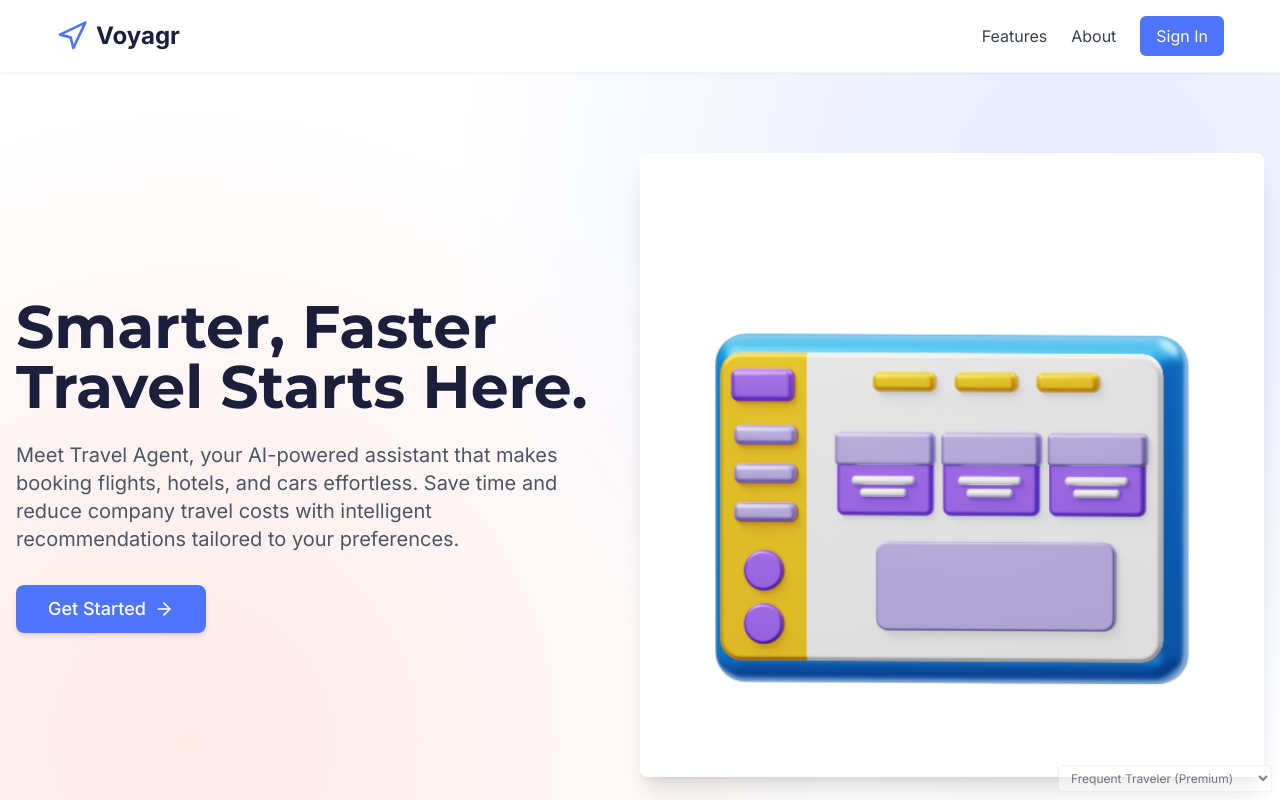
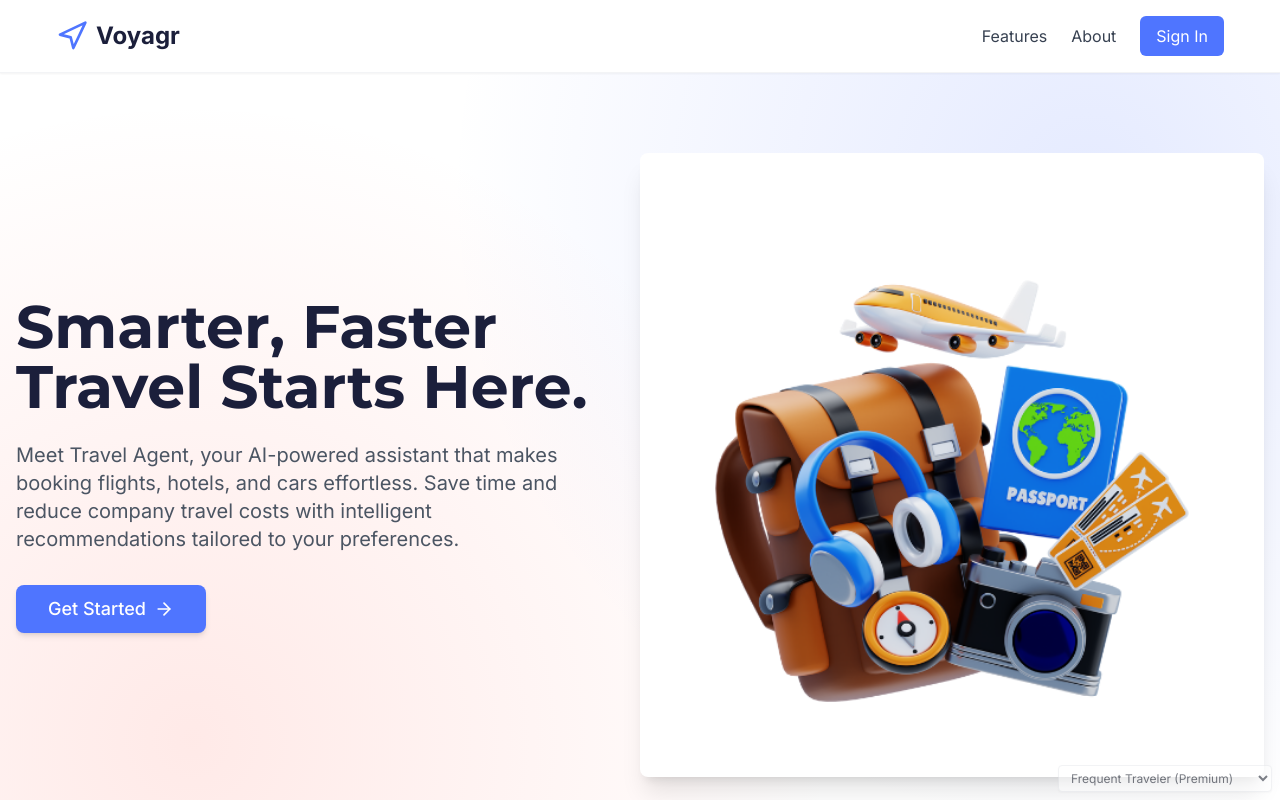
Before and after one commit to Nokamorad/acmetravel-ai-demo-hub, a React (Vite) app: page / in a window 1280 px wide. Shown: the top 800 px of the page. Built offline with nearby package versions, Linux system fonts and the light colour scheme; a web font is replaced by a local one.

Commit message:
Visual edit in Lovable
Edited UI in Lovable

```diff
--- a/src/pages/Homepage.tsx
+++ b/src/pages/Homepage.tsx
@@ -1,12 +1,9 @@
-
 import React from "react";
 import { Link } from "react-router-dom";
 import { Button } from "@/components/ui/button";
 import { ArrowRight, Navigation } from "lucide-react";
-
 const Homepage = () => {
-  return (
-    <div className="min-h-screen flex flex-col bg-white">
+  return <div className="min-h-screen flex flex-col bg-white">
       {/* Navigation Bar */}
       <header className="bg-white py-4 px-6 shadow-sm border-b border-gray-100">
         <div className="container mx-auto flex justify-between items-center">
@@ -43,11 +40,7 @@ const Homepage = () => {
             </div>
             <div className="lg:w-1/2">
               <div className="rounded-lg overflow-hidden shadow-xl bg-white p-2 md:p-4">
-                <img
-                  src="/lovable-uploads/5fca89a7-a786-4dc9-9d05-eb6f3d3a3041.png"
-                  alt="Travel booking interface"
-                  className="w-full h-auto rounded-lg"
-                />
+                <img alt="Travel booking interface" className="w-full h-auto rounded-lg" src="/lovable-uploads/65a50e17-873b-4448-83cf-d441e83e15dc.png" />
               </div>
             </div>
           </div>
@@ -126,8 +119,6 @@ const Homepage = () => {
           </div>
         </div>
       </footer>
-    </div>
-  );
+    </div>;
 };
-
 export default Homepage;
```
Also changed, not shown: public/lovable-uploads/65a50e17-873b-4448-83cf-d441e83e15dc.png (added).
